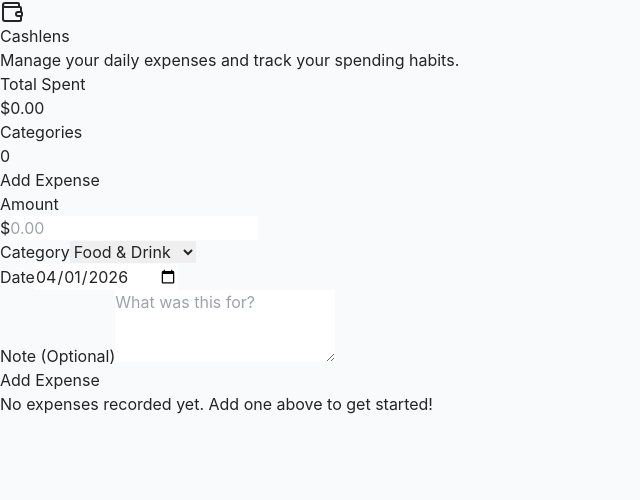
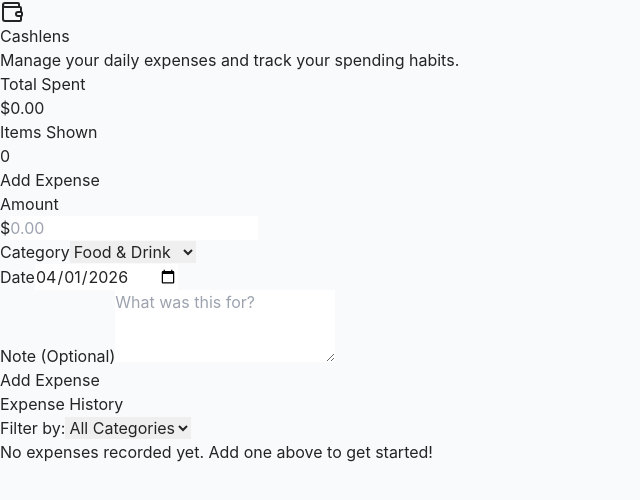
Before and after one commit to netseedvikrant/Cashlens_V1.0, a React (Vite) app: page / in a window 1280 px wide. Shown: the top 500 px of the page, without its empty margins (0-640 px from the left). Built offline with nearby package versions, Linux system fonts and the light colour scheme.

Commit message:
Add category filter and dynamic summary card calculations

```diff
--- a/src/components/Dashboard.jsx
+++ b/src/components/Dashboard.jsx
@@ -14,6 +14,8 @@
     date: new Date().toISOString().split('T')[0],
     note: ''
   });
+
+  const [filterCategory, setFilterCategory] = useState('All');
 
   const categories = [
     'Food & Drink',
@@ -79,9 +81,14 @@
     }
   };
 
-  // Calculate stats
-  const totalSpent = expenses.reduce((sum, exp) => sum + exp.amount, 0);
-  const activeCategoriesCount = new Set(expenses.map(exp => exp.category)).size;
+  // Calculate filtered expenses
+  const filteredExpenses = filterCategory === 'All'
+    ? expenses
+    : expenses.filter(exp => exp.category === filterCategory);
+
+  // Calculate stats based on filtered data
+  const totalSpent = filteredExpenses.reduce((sum, exp) => sum + exp.amount, 0);
+  const activeCategoriesCount = new Set(filteredExpenses.map(exp => exp.category)).size;
 
   return (
     <div className="min-h-screen bg-slate-50 py-12 px-4 sm:px-6 lg:px-8">
@@ -97,13 +104,15 @@
         </header>
 
         <section className="grid grid-cols-2 gap-4 mb-8">
-          <div className="p-4 bg-blue-50 rounded-2xl border border-blue-100">
-            <p className="text-xs font-semibold text-blue-600 uppercase tracking-wider mb-1">Total Spent</p>
+          <div className="p-4 bg-blue-50 rounded-2xl border border-blue-100 shadow-sm">
+            <p className="text-xs font-semibold text-blue-600 uppercase tracking-wider mb-1">
+              {filterCategory === 'All' ? 'Total Spent' : `${filterCategory} Total`}
+            </p>
             <p className="text-2xl font-bold text-blue-900">${totalSpent.toLocaleString(undefined, { minimumFractionDigits: 2, maximumFractionDigits: 2 })}</p>
           </div>
-          <div className="p-4 bg-emerald-50 rounded-2xl border border-emerald-100">
-            <p className="text-xs font-semibold text-emerald-600 uppercase tracking-wider mb-1">Categories</p>
-            <p className="text-2xl font-bold text-emerald-900">{activeCategoriesCount}</p>
+          <div className="p-4 bg-emerald-50 rounded-2xl border border-emerald-100 shadow-sm">
+            <p className="text-xs font-semibold text-emerald-600 uppercase tracking-wider mb-1">Items Shown</p>
+            <p className="text-2xl font-bold text-emerald-900">{filteredExpenses.length}</p>
           </div>
         </section>
 
@@ -192,7 +201,24 @@
       </div>
 
       <div className="max-w-4xl mx-auto mt-8">
-        <ExpenseList expenses={expenses} onDelete={handleDelete} />
+        <div className="flex items-center justify-between mb-4 px-2">
+          <h2 className="text-xl font-bold text-slate-800">Expense History</h2>
+          <div className="flex items-center gap-2">
+            <label htmlFor="filter" className="text-sm font-medium text-slate-500">Filter by:</label>
+            <select
+              id="filter"
+              value={filterCategory}
+              onChange={(e) => setFilterCategory(e.target.value)}
+              className="px-3 py-1.5 bg-white border border-slate-200 rounded-lg text-sm text-slate-600 focus:ring-2 focus:ring-blue-500 outline-none cursor-pointer hover:border-slate-300 transition-all"
+            >
+              <option value="All">All Categories</option>
+              {categories.map(cat => (
+                <option key={cat} value={cat}>{cat}</option>
+              ))}
+            </select>
+          </div>
+        </div>
+        <ExpenseList expenses={filteredExpenses} onDelete={handleDelete} />
       </div>
     </div>
   );
```
